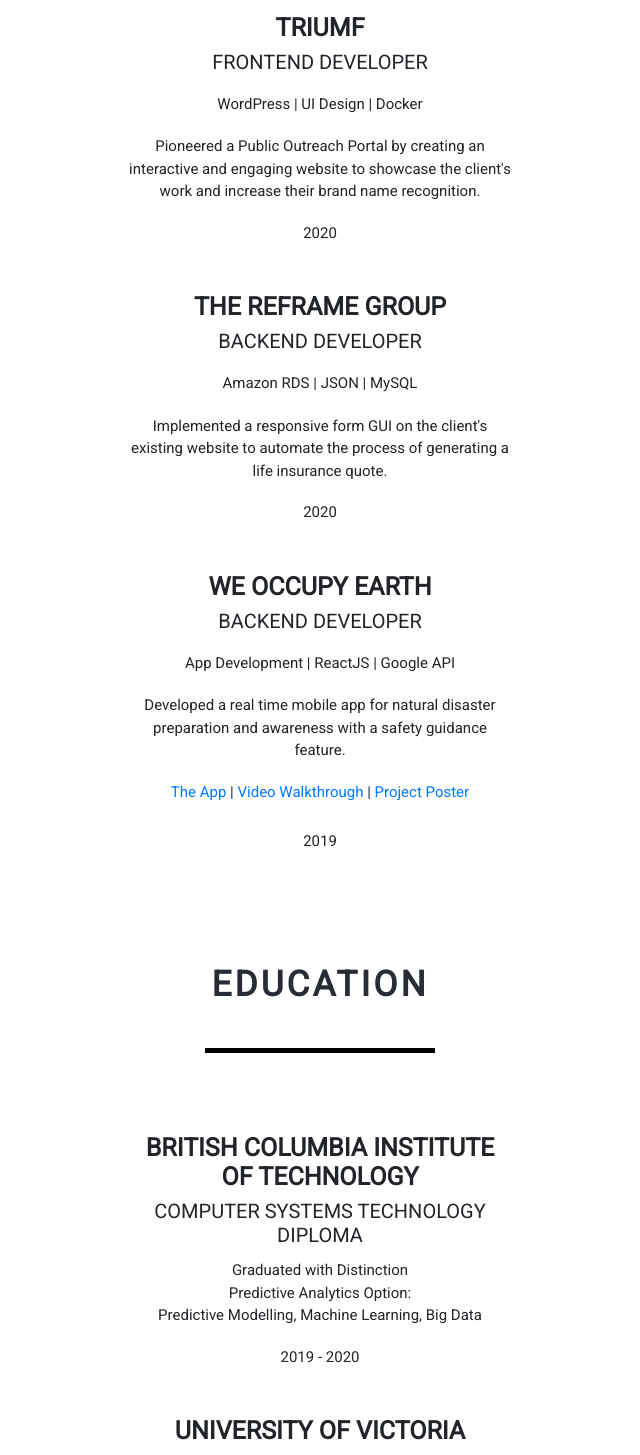
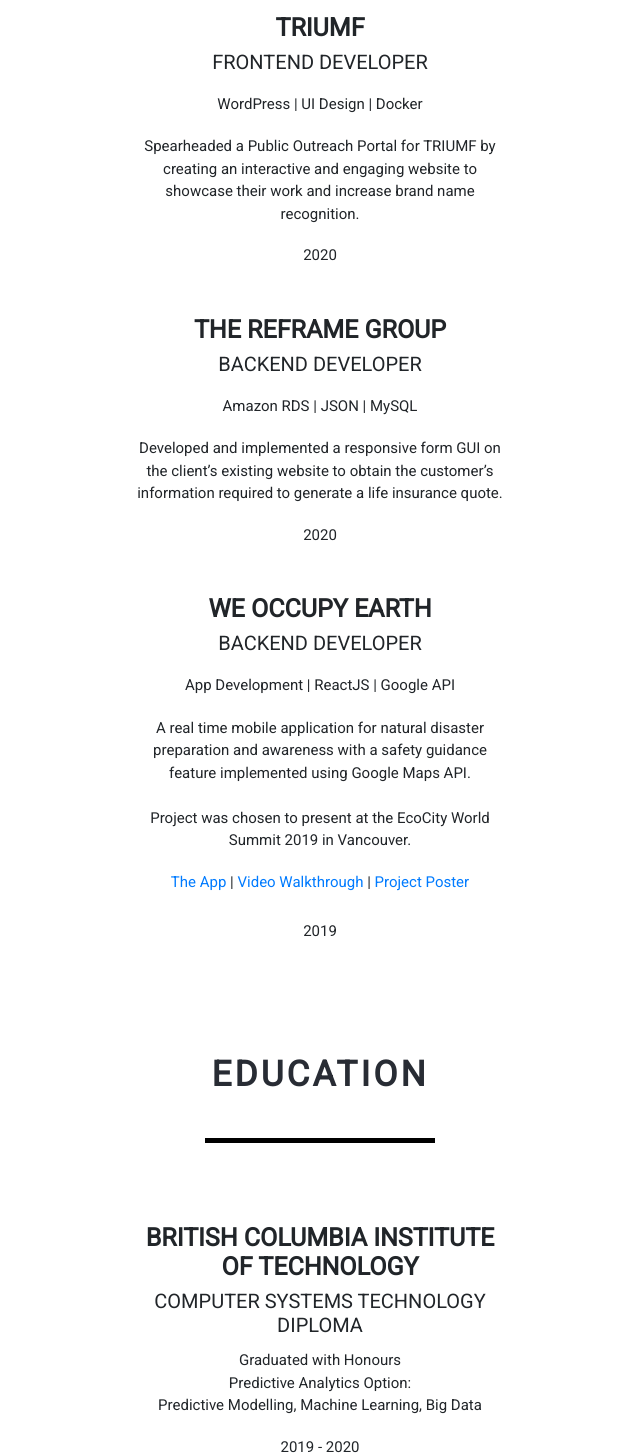
Before and after one commit to sarah-ryoo/sarah-ryoo.github.io, a React (Create React App) app: page / in a window 1280 px wide. Shown: the part 980-2435 px from the top of the page, without its empty margins (320-960 px from the left). Built offline with nearby package versions, Linux system fonts and the light colour scheme.

Commit message:
Experience content change

```diff
--- a/src/components/Education.js
+++ b/src/components/Education.js
@@ -7,7 +7,7 @@
             <div className="Entry">
                     <h2 className="School">British Columbia Institute of Technology</h2>
                     <div className="Degree">Computer Systems Technology Diploma</div>
-                    <div className="Experience-description">Graduated with Distinction<br/>
+                    <div className="Experience-description">Graduated with Honours<br/>
                     Predictive Analytics Option:<br/>Predictive Modelling, Machine Learning, Big Data</div>
                     <div className="Degree-content">2019 - 2020</div>
             </div>
--- a/src/components/Experience.js
+++ b/src/components/Experience.js
@@ -10,9 +10,8 @@
                     <h2 className="School">TRIUMF</h2>
                     <div className="Degree">Frontend Developer</div>
                     <div className="Degree-content">WordPress | UI Design | Docker</div>
-                    <div className="Experience-description">Pioneered a Public Outreach Portal by creating
-                    an interactive and engaging website to showcase the client's work and increase their
-                    brand name recognition.<br/></div>
+                    <div className="Experience-description">Spearheaded a Public Outreach Portal for TRIUMF by creating
+                    an interactive and engaging website to showcase their work and increase brand name recognition. <br/></div>
                     <div className="Degree-content">2020</div>
             </div>
 
@@ -20,8 +19,8 @@
                     <h2 className="School">The ReFrame Group</h2>
                     <div className="Degree">Backend Developer</div>
                     <div className="Degree-content">Amazon RDS | JSON | MySQL</div>
-                    <div className="Experience-description">Implemented a responsive form GUI on the client's existing
-                    website to automate the process of generating a life insurance quote.</div>
+                    <div className="Experience-description">Developed and implemented a responsive form GUI on the client’s existing
+                    website to obtain the customer’s information required to generate a life insurance quote.</div>
                     <div className="Degree-content">2020</div>
             </div>
 
@@ -29,7 +28,9 @@
                     <h2 className="School">We Occupy Earth</h2>
                     <div className="Degree">Backend Developer</div>
                     <div className="Degree-content">App Development | ReactJS | Google API</div>
-                    <div className="Experience-description">Developed a real time mobile app for natural disaster preparation and awareness with a safety guidance feature.</div>
+                    <div className="Experience-description">A real time mobile application for natural disaster preparation and
+                    awareness with a safety guidance feature implemented using Google Maps API.<br/><br/>Project was chosen to present at the
+                    EcoCity World Summit 2019 in Vancouver.</div>
                     <div className="Degree-content"><a href="https://we-occupy-earth.firebaseapp.com/">The App</a>  |
                     <a href="https://www.youtube.com/watch?v=b3ogAyVLEXQ&ab_channel=KTruong"> Video Walkthrough</a>  |
                     <a href= { projectposter }> Project Poster</a></div>
```
Also changed, not shown: 2 other files (tests, documents, lock files or other folders).
